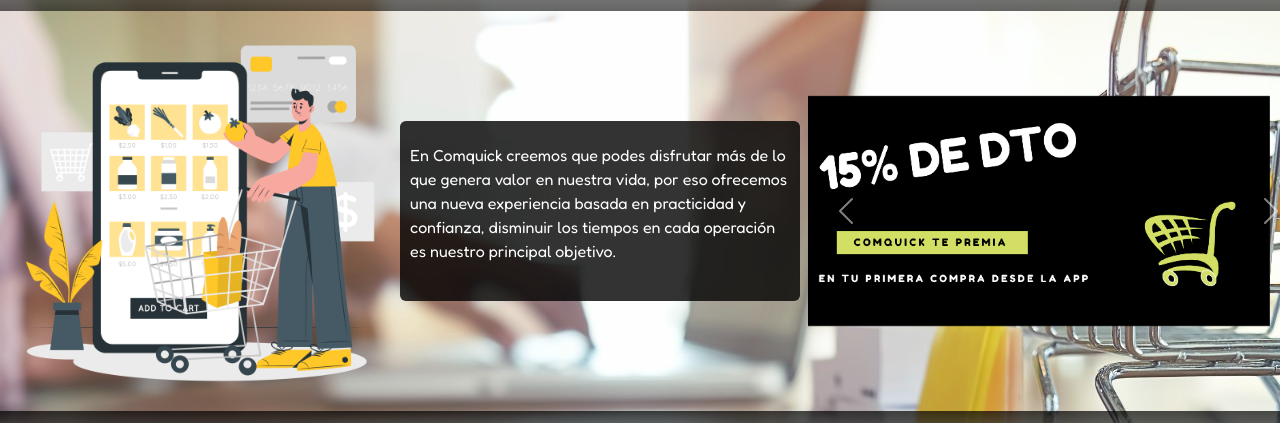
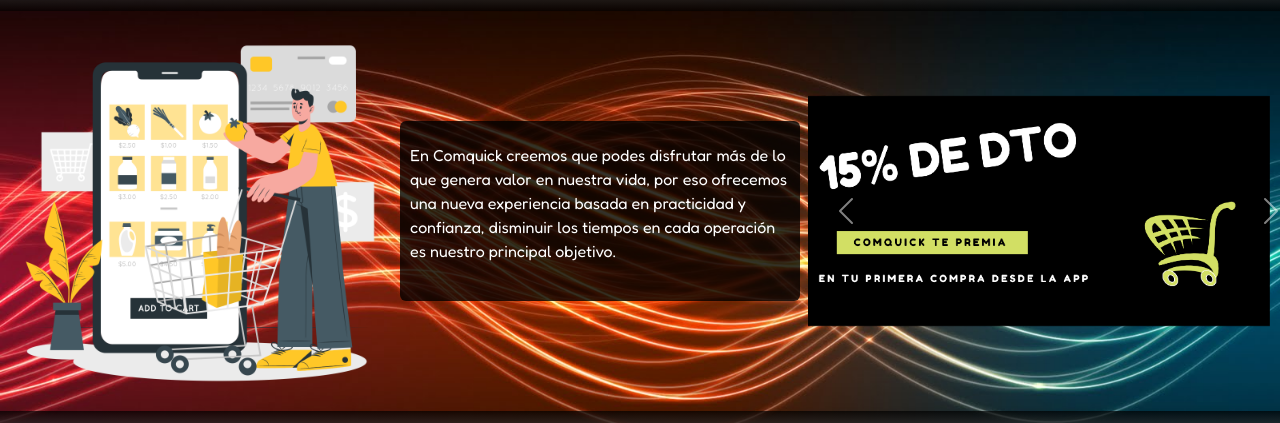
Before and after one commit to EricMza90/Eric2022, a plain HTML site: page index.html in a window 1280 px wide. Shown: the part 129-552 px from the top of the page. Drawn offline with nearby package versions, Linux system fonts and the light colour scheme.

Commit message:
modificacion background

```diff
--- a/style.css
+++ b/style.css
@@ -1,5 +1,5 @@
 body{
-background-image: url(./imagenes/Carrito.png);
+background-image: url(./imagenes/fondo.jpg);
 background-size: cover;
 font-family: "Fredoka", sans-serif;
 background-repeat: no-repeat;
```
Also changed, not shown: imagenes/fondo.jpg (added).
